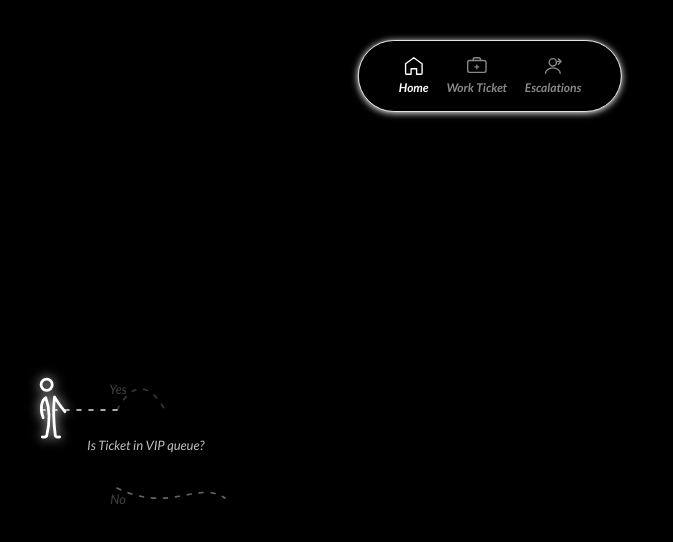
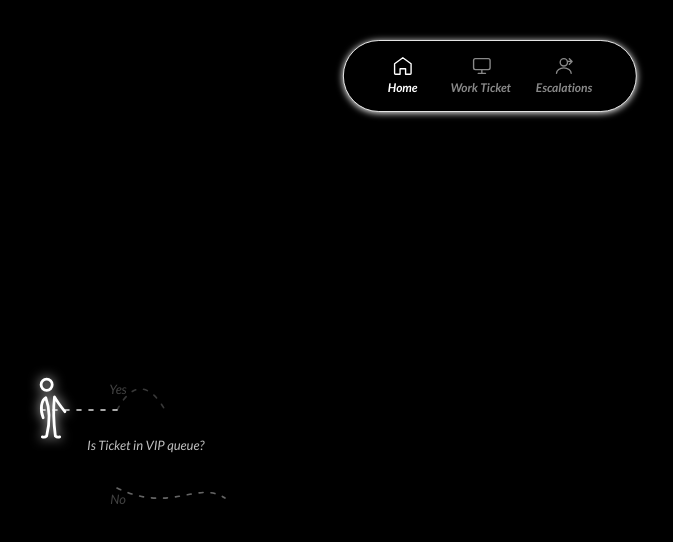
Before and after one commit to JohanSier/BegginingIT, a React (Vite) app: page / in a window 1280 px wide. Shown: the top 542 px of the page, without its empty margins (150-823 px from the left). Built offline with nearby package versions, Linux system fonts and the light colour scheme.

Commit message:
Adjust Navigation Menu to look Symetric

```diff
--- a/src/app/App.tsx
+++ b/src/app/App.tsx
@@ -56,10 +56,9 @@ function HomeIcon({ on }: { on: boolean }) {
 function TicketIcon({ on }: { on: boolean }) {
   const c = on ? "#fff" : "#898989";
   return (
-    <svg width="22" height="22" viewBox="0 0 24 24" fill="none">
-      <rect x="2" y="6" width="20" height="13" rx="2" stroke={c} strokeWidth="1.5" />
-      <path d="M16 6V5a2 2 0 00-2-2h-4a2 2 0 00-2 2v1" stroke={c} strokeWidth="1.5" strokeLinecap="round" />
-      <path d="M12 11v4M10 13h4" stroke={c} strokeWidth="1.5" strokeLinecap="round" />
+    <svg width="22" height="22" viewBox="0 0 24 24" fill="none" style={{ marginLeft: "2px" }}>
+      <rect x="3" y="4" width="18" height="12" rx="2" stroke={c} strokeWidth="1.5" />
+      <path d="M8 20h8M12 16v4" stroke={c} strokeWidth="1.5" strokeLinecap="round" />
     </svg>
   );
 }
@@ -78,7 +77,7 @@ function NavPill({ active, onChange }: { active: string; onChange: (t: string) =
   const [hovered, setHovered] = useState<string | null>(null);
 
   return (
-    <div className="fixed top-10 left-1/2 z-50 flex gap-[18px] items-center justify-center px-10 py-[14px]"
+    <div className="fixed top-10 left-1/2 z-50 flex gap-[25px] items-center justify-center px-10 py-[14px]"
       style={{ transform: "translateX(-50%)", borderRadius: 60, border: "1.2px solid #E4E4E4", boxShadow: "0 1px 7px 0 white", background: "#000" }}>
       {[
         { id: "home", label: "Home", I: HomeIcon },
@@ -93,7 +92,8 @@ function NavPill({ active, onChange }: { active: string; onChange: (t: string) =
           onMouseLeave={() => setHovered(null)}
           onFocus={() => setHovered(id)}
           onBlur={() => setHovered(null)}
-          className="flex flex-col items-center gap-[2px] cursor-pointer bg-transparent border-0 p-0">
+          className="flex flex-col items-center gap-[2px] cursor-pointer bg-transparent border-0 p-0"
+          style={{ marginLeft: id === "home" ? "4px" : id === "work" ? "8px" : "0", marginRight: id === "escalations" ? "4px" : "0" }}>
           <I on={isHighlighted} />
           <span style={{ fontFamily: "Lato,sans-serif", fontStyle: "italic", fontWeight: 700, fontSize: 12,
             color: isHighlighted ? "#fff" : "#898989", whiteSpace: "nowrap", transition: "color 0.2s" }}>
```
